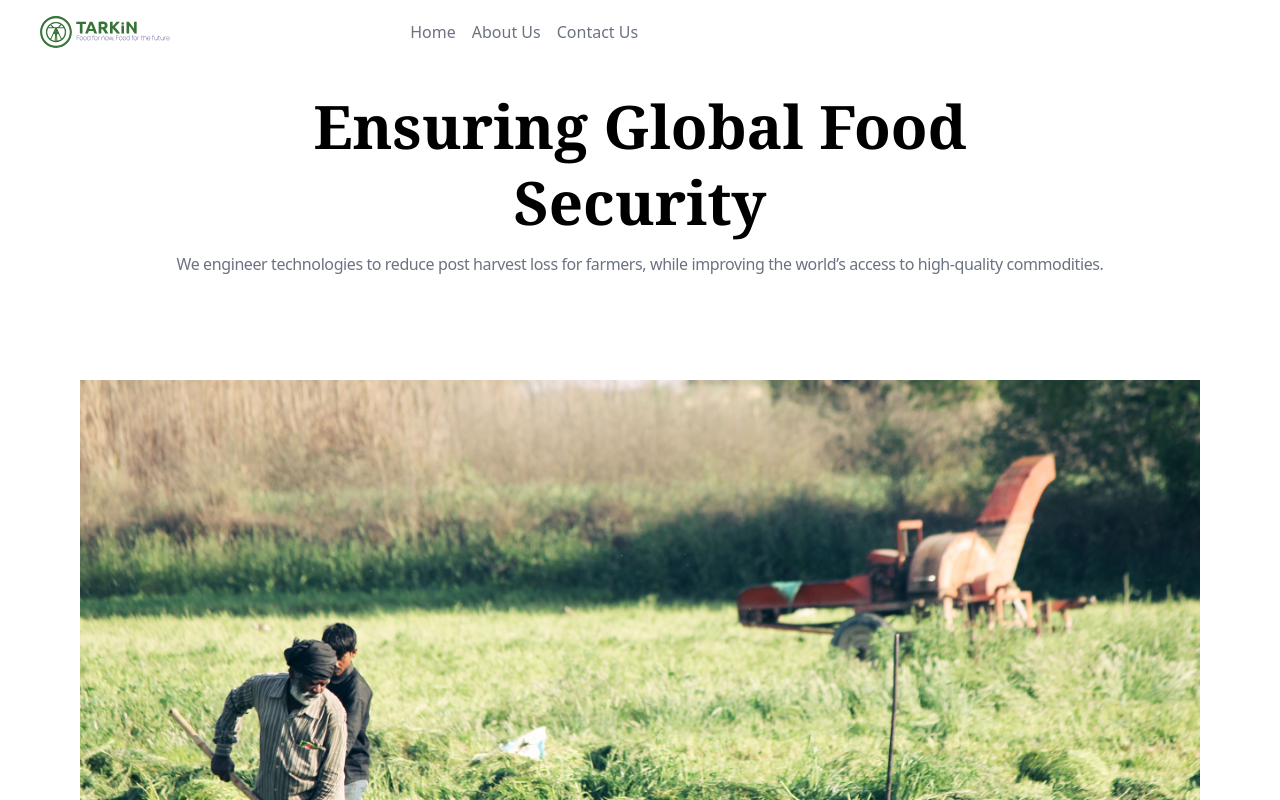
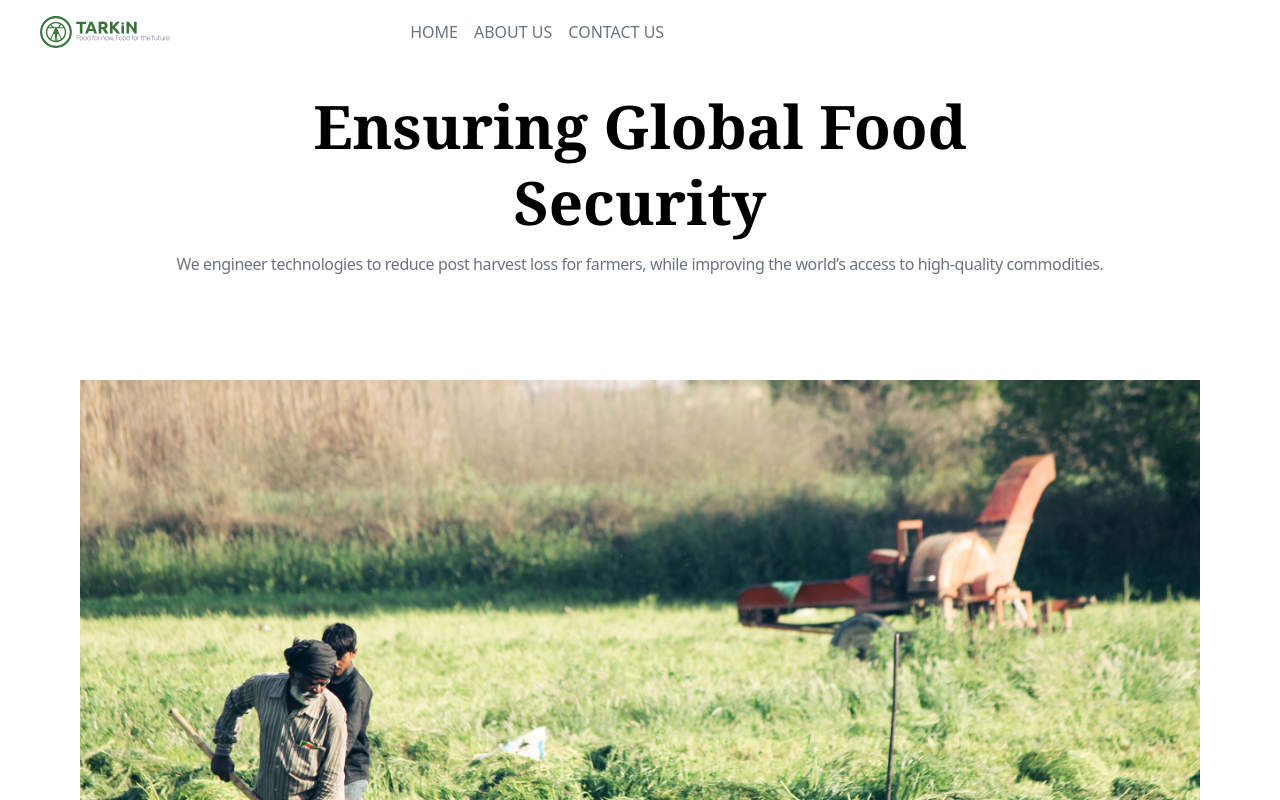
Before and after one commit to bubbasadiq/Tarkin, a Next.js app: page /about in a window 1280 px wide. Shown: the top 800 px of the page. Built offline with nearby package versions, Linux system fonts and the light colour scheme.

Commit message:
menu fix

```diff
--- a/components/HomeNav.jsx
+++ b/components/HomeNav.jsx
@@ -8,10 +8,10 @@ export default function HomeNavBar() {
     <Disclosure as="nav">
       {({ open }) => (
         <>
-          <div className="mx-auto max-w-7xl px-4 lg:px-16 lg:px-8" >
+          <div className="mx-auto max-w-7xl " >
             <div className="flex h-16 items-center fixed" style={{width:'100%',zIndex:100, backgroundColor:'linear-gradient(180deg, rgba(255, 255, 255, 0.02) 0%, rgba(255, 255, 255, 0.0002) 119.59%)', backdropFilter: "blur(4px)"}}>
-              <div className="flex flex-1 items-center space-between ">
-                <div className="flex-shrink-0">
+              <div className="flex  flex-1 items-center space-between ">
+                <div className="flex-shrink-0 ml-12">
                   <img
                     className="block h-8 w-auto lg:hidden"
                     src="/logo.svg"
@@ -23,19 +23,19 @@ export default function HomeNavBar() {
                     alt="Tarkin logo"
                   />
                 </div>
-                <div className="hidden lg:ml-16 sm:block " style={{marginLeft:'30vh'}}>
-                  <div className="flex space-x-4 text-white">
+                <div className="hidden  sm:block " style={{marginLeft:'auto', marginRight:'auto', textAlign:'center'}}>
+                  <div className="flex space-x-4 text-center justify-center alingn-center text-white">
                     {/* Current: "bg-gray-900 text-white", Default: "text-gray-300 hover:bg-gray-700 hover:text-white" */}
                     <Link href="/" className="rounded-md px-3 py-2 text-md text-white font-medium ">
-                      Home
+                      HOME
                     </Link>
 
                     <Link href="/about" className="rounded-md px-3 py-2 text-md font-medium text-white">
-                      About Us
+                      ABOUT US
                     </Link>
 
                     <Link href="/contact" className="rounded-md px-3 py-2 text-md font-medium text-white">
-                      Contact Us
+                      CONTACT US
                     </Link>
                   </div>
                 </div>
@@ -59,27 +59,18 @@ export default function HomeNavBar() {
               {/* Current: "bg-gray-900 text-white", Default: "text-gray-300 hover:bg-gray-700 hover:text-white" */}
               <Disclosure.Button className="block rounded-md bg-gray-900 px-3 py-2 text-base font-medium text-white">
                 <Link href="/">
-                  Home
+                  HOME
+                </Link>
+              </Disclosure.Button>
+
+              <Disclosure.Button className="block">
+                <Link href="/about" className="rounded-md px-3 py-2 text-md font-medium text-gray-600">
+                  ABOUT US
                 </Link>
               </Disclosure.Button>
               <Disclosure.Button className="block">
-                <Link href="/services" className="rounded-md px-3 py-2 text-md font-medium text-gray-600">
-                  Services
-                </Link>
-              </Disclosure.Button>
-              <Disclosure.Button className="block">
-                <Link href="/about" className="rounded-md px-3 py-2 text-md font-medium text-gray-600">
-                  About Us
-                </Link>
-              </Disclosure.Button>
-              <Disclosure.Button className="block">
-                <Link href="/commitments" className="rounded-md px-3 py-2 text-md font-medium text-gray-600">
-                  Commitments
-                </Link>
-              </Disclosure.Button>
-              <Disclosure.Button className="block">
-                <Link href="/careers" className="rounded-md px-3 py-2 text-md font-medium text-gray-600">
-                  Careers
+                <Link href="/contact" className="rounded-md px-3 py-2 text-md font-medium text-gray-600">
+                  CONTACT US
                 </Link>
               </Disclosure.Button>
             </div>
--- a/components/Navbar.jsx
+++ b/components/Navbar.jsx
@@ -27,15 +27,15 @@ export default function Navbar() {
                   <div className="flex space-x-4 text-gray-500">
                     {/* Current: "bg-gray-900 text-white", Default: "text-gray-300 hover:bg-gray-700 hover:text-white" */}
                     <Link href="/" className="rounded-md px-3 py-2 text-md text-gray-500 font-medium ">
-                      Home
+                      HOME
                     </Link>
 
                     <Link href="/about" className="rounded-md px-3 py-2 text-md font-medium text-white">
-                      About Us
+                      ABOUT US
                     </Link>
 
                     <Link href="/contact" className="rounded-md px-3 py-2 text-md font-medium text-white">
-                      Contact Us
+                      CONTACT US
                     </Link>
                   </div>
                 </div>
```
